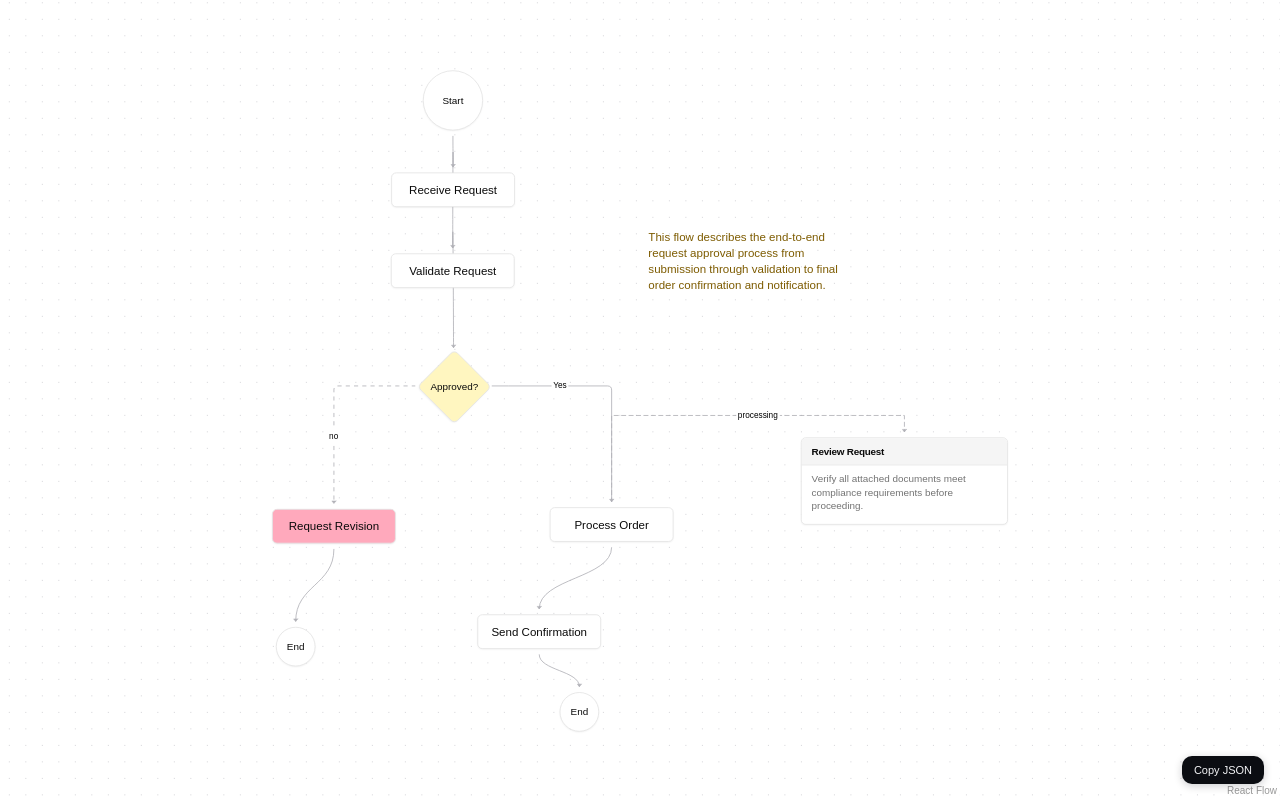
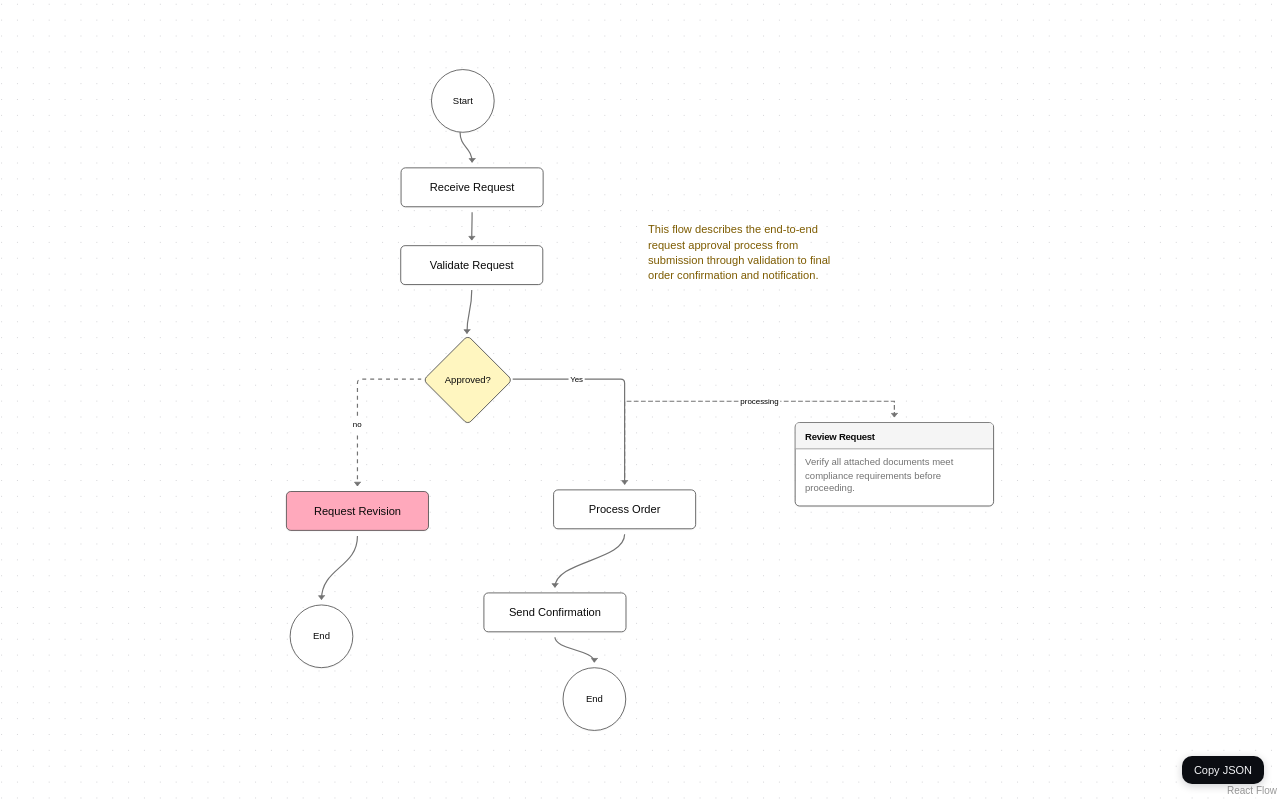
Before and after one commit to ibrohhm/workflow-ui, a Next.js app: page / in a window 1280 px wide. Built offline with nearby package versions, Linux system fonts and the light colour scheme.

Commit message:
feat(edges): style edges by selection state with matching arrowhead
Compute markerEnd color per edge based on selectedEdgeId so arrowheads
track the CSS edge stroke color on select/deselect.

Also: node min-size tweaks, border color adjustment, flow data cleanup.

```diff
--- a/app/globals.css
+++ b/app/globals.css
@@ -65,7 +65,7 @@
     --accent: oklch(0.97 0 0);
     --accent-foreground: oklch(0.205 0 0);
     --destructive: oklch(0.577 0.245 27.325);
-    --border: oklch(0.922 0 0);
+    --border: oklch(0.400 0 0);
     --input: oklch(0.922 0 0);
     --ring: oklch(0.708 0 0);
     --chart-1: oklch(0.87 0 0);
--- a/app/index.css
+++ b/app/index.css
@@ -29,3 +29,13 @@ body {
 .react-flow__handle.connected {
   opacity: 1;
 }
+
+.react-flow__edge .react-flow__edge-path {
+  stroke: var(--chart-2);
+  stroke-width: 1.5;
+}
+
+.react-flow__edge.selected .react-flow__edge-path {
+  stroke: var(--chart-3);
+  stroke-width: 2;
+}
--- a/components/nodes/circle-node.tsx
+++ b/components/nodes/circle-node.tsx
@@ -11,8 +11,8 @@ export function CircleNode({ data, selected }: NodeProps) {
       style={{
         backgroundColor: COLORS[data.background as string],
         color: TEXT_COLORS[data.textColor as string],
-        minWidth: '3rem',
-        minHeight: '3rem',
+        minWidth: '5rem',
+        minHeight: '5rem',
       }}
     >
       {data.label as string}
--- a/components/nodes/diamond-node.tsx
+++ b/components/nodes/diamond-node.tsx
@@ -12,8 +12,8 @@ export function DiamondNode({ data, selected }: NodeProps) {
       style={{
         backgroundColor: COLORS[data.background as string],
         color: TEXT_COLORS[data.textColor as string],
-        minWidth: '4rem',
-        minHeight: '4rem',
+        minWidth: '5rem',
+        minHeight: '5rem',
       }}
     >
       <span className="absolute text-xs -rotate-45 font-medium text-center px-2">
--- a/components/nodes/task-node.tsx
+++ b/components/nodes/task-node.tsx
@@ -10,7 +10,8 @@ export function TaskNode({ data, selected }: NodeProps) {
       style={{
         backgroundColor: COLORS[data.background as string],
         color: TEXT_COLORS[data.textColor as string],
-        minWidth: '150px',
+        minWidth: '180px',
+        minHeight: '50px',
       }}
     >
       {data.label as string}
--- a/components/workflow-ui.tsx
+++ b/components/workflow-ui.tsx
@@ -1,6 +1,6 @@
 "use client"
 
-import { useCallback, useState, useRef } from 'react';
+import { useCallback, useMemo, useState, useRef } from 'react';
 import {
   Background,
   ReactFlow,
@@ -11,6 +11,7 @@ import {
   type Connection,
   type Node,
   type Edge,
+  type EdgeMarker,
 } from '@xyflow/react';
 import { CircleNode } from './nodes/circle-node';
 import { TaskNode } from './nodes/task-node';
@@ -40,6 +41,16 @@ export function WorkflowUI() {
 
   const selectedNode = selectedNodeId ? (nodes.find(n => n.id === selectedNodeId) ?? null) : null;
   const selectedEdge = selectedEdgeId ? (edges.find(e => e.id === selectedEdgeId) ?? null) : null;
+
+  const displayEdges = useMemo(
+    () =>
+      edges.map(e => {
+        if (!e.markerEnd || typeof e.markerEnd === 'string') return e;
+        const color = e.id === selectedEdgeId ? 'oklch(0.439 0 0)' : 'oklch(0.556 0 0)';
+        return { ...e, markerEnd: { ...(e.markerEnd as EdgeMarker), color } };
+      }),
+    [edges, selectedEdgeId],
+  );
 
   const onConnect = useCallback(
     (connection: Connection) => setEdges((eds) => addEdge(connection, eds)),
@@ -120,7 +131,7 @@ export function WorkflowUI() {
     <div className="wrapper relative">
       <ReactFlow
         nodes={nodes}
-        edges={edges}
+        edges={displayEdges}
         nodeTypes={nodeTypes}
         onNodesChange={onNodesChange}
         onEdgesChange={onEdgesChange}
--- a/data/request-approval-flow.json
+++ b/data/request-approval-flow.json
@@ -135,22 +135,6 @@
   ],
   "edges": [
     {
-      "id": "e2",
-      "source": "receive_request",
-      "target": "validate_request",
-      "markerEnd": {
-        "type": "arrowclosed"
-      }
-    },
-    {
-      "id": "e3",
-      "source": "validate_request",
-      "target": "approved",
-      "markerEnd": {
-        "type": "arrowclosed"
-      }
-    },
-    {
       "id": "e4",
       "source": "approved",
       "target": "request_revision",
@@ -225,6 +209,26 @@
       "markerEnd": {
         "type": "arrowclosed"
       }
+    },
+    {
+      "id": "xy-edge__validate_requestbottom-source-approvedtop-target",
+      "source": "validate_request",
+      "target": "approved",
+      "sourceHandle": "bottom-source",
+      "targetHandle": "top-target",
+      "markerEnd": {
+        "type": "arrowclosed"
+      }
+    },
+    {
+      "id": "xy-edge__receive_requestbottom-source-validate_requesttop-target",
+      "source": "receive_request",
+      "target": "validate_request",
+      "sourceHandle": "bottom-source",
+      "targetHandle": "top-target",
+      "markerEnd": {
+        "type": "arrowclosed"
+      }
     }
   ]
 }
```
